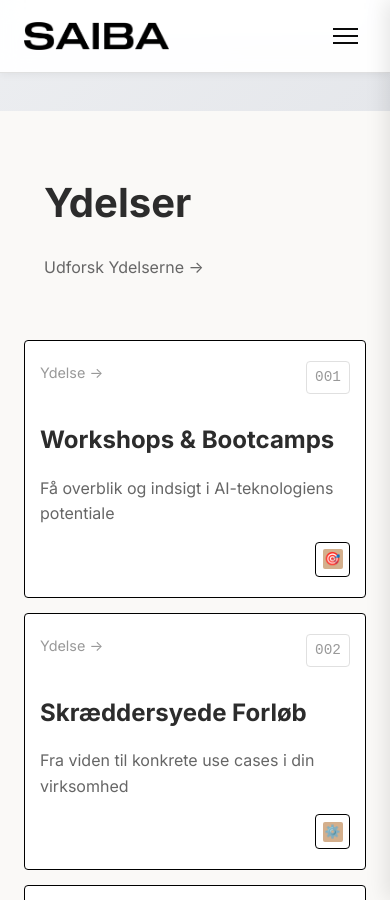
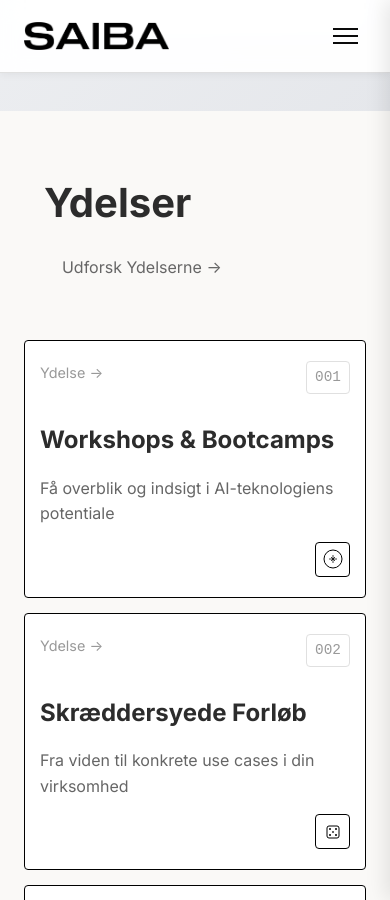
Before and after one commit to b4ltasar/saibaweb, a Jekyll site: the page built from index.html, in a window 390 px wide and 900 px high, scrolled down 944 px. Built offline with Jekyll 4.4.1, drawn with Linux system fonts in a browser that asks for light colours.

Commit message:
Add sophisticated hover animations and abstract geometric symbols
- Navigation links: Animated black underline on hover
- CTA buttons: Animated underline + smooth arrow animation
- Service cards: Custom SVG abstract geometric symbols inspired by reference
- Card icons: Elegant pulse and rotate animations on hover
- Symbols: Minimalist black geometric designs with smooth transitions
- All animations: Fast, elegant, design-inspired with intelligent loops

```diff
--- a/assets/css/main.css
+++ b/assets/css/main.css
@@ -73,6 +73,24 @@ body {
   text-decoration: none;
   font-weight: 500;
   transition: color 0.2s;
+  position: relative;
+  overflow: hidden;
+}
+
+.nav-links a::after {
+  content: '';
+  position: absolute;
+  bottom: -2px;
+  left: 0;
+  width: 0;
+  height: 2px;
+  background: black;
+  transition: width 0.3s ease;
+  transform-origin: left;
+}
+
+.nav-links a:hover::after {
+  width: 100%;
 }
 
 .nav-links a:hover {
@@ -170,6 +188,39 @@ body {
   color: #666;
   text-decoration: none;
   transition: color 0.3s ease;
+  position: relative;
+  display: inline-flex;
+  align-items: center;
+  gap: 8px;
+}
+
+.explore-link::after {
+  content: '';
+  position: absolute;
+  bottom: -4px;
+  left: 0;
+  width: 0;
+  height: 2px;
+  background: black;
+  transition: width 0.3s ease;
+  transform-origin: left;
+}
+
+.explore-link::before {
+  content: '↗';
+  font-size: 0.8rem;
+  opacity: 0;
+  transform: translateX(-5px);
+  transition: opacity 0.3s ease, transform 0.3s ease;
+}
+
+.explore-link:hover::after {
+  width: 100%;
+}
+
+.explore-link:hover::before {
+  opacity: 1;
+  transform: translateX(0);
 }
 
 .explore-link:hover {
@@ -208,6 +259,23 @@ body {
   color: #999;
   text-decoration: none;
   transition: color 0.3s ease;
+  position: relative;
+}
+
+.offering-link::after {
+  content: '';
+  position: absolute;
+  bottom: -2px;
+  left: 0;
+  width: 0;
+  height: 1px;
+  background: black;
+  transition: width 0.3s ease;
+  transform-origin: left;
+}
+
+.offering-link:hover::after {
+  width: 100%;
 }
 
 .offering-link:hover {
@@ -253,6 +321,7 @@ body {
   justify-content: center;
   align-items: center;
   transition: transform 0.3s ease;
+  overflow: hidden;
 }
 
 .service-card:hover .service-icon-container {
@@ -260,15 +329,48 @@ body {
 }
 
 .service-icon {
-  width: 20px;
-  height: 20px;
-  background: #d4af8c;
-  color: white;
+  width: 24px;
+  height: 24px;
   display: flex;
   align-items: center;
   justify-content: center;
-  border-radius: 2px;
-  font-size: 0.8rem;
+  color: black;
+}
+
+.icon-svg {
+  width: 100%;
+  height: 100%;
+  transition: all 0.4s ease;
+}
+
+.service-card:hover .icon-svg {
+  animation: iconPulse 1.5s ease-in-out infinite;
+  transform: scale(1.1);
+}
+
+.service-card:hover .icon-svg circle,
+.service-card:hover .icon-svg path {
+  animation: iconRotate 2s linear infinite;
+}
+
+@keyframes iconPulse {
+  0%, 100% {
+    opacity: 1;
+    transform: scale(1.1);
+  }
+  50% {
+    opacity: 0.7;
+    transform: scale(1.2);
+  }
+}
+
+@keyframes iconRotate {
+  0% {
+    transform: rotate(0deg);
+  }
+  100% {
+    transform: rotate(360deg);
+  }
 }
 
 /* AI Facts Section */
@@ -919,6 +1021,11 @@ body {
     height: 35px;
   }
 
+  .service-icon {
+    width: 20px;
+    height: 20px;
+  }
+
   .team-grid {
     grid-template-columns: 1fr;
   }
--- a/index.html
+++ b/index.html
@@ -42,7 +42,36 @@ description: "Fra hverdagens rutiner til ekstraordinære superkræfter med AI fo
                 <h3 class="service-title">{{ service.title }}</h3>
                 <p class="service-description">{{ service.description }}</p>
                 <div class="service-icon-container">
-                    <div class="service-icon">{{ service.icon }}</div>
+                    <div class="service-icon" data-icon="{{ service.icon }}">
+                        {% case service.icon %}
+                        {% when 'strategy' %}
+                            <svg viewBox="0 0 40 40" class="icon-svg">
+                                <circle cx="20" cy="20" r="18" fill="none" stroke="currentColor" stroke-width="2"/>
+                                <path d="M12 20h16M20 12v16M16 16l8 8M24 16l-8 8" stroke="currentColor" stroke-width="1.5" fill="none"/>
+                            </svg>
+                        {% when 'implementation' %}
+                            <svg viewBox="0 0 40 40" class="icon-svg">
+                                <rect x="8" y="8" width="24" height="24" rx="4" fill="none" stroke="currentColor" stroke-width="2"/>
+                                <circle cx="14" cy="14" r="2" fill="currentColor"/>
+                                <circle cx="26" cy="14" r="2" fill="currentColor"/>
+                                <circle cx="14" cy="26" r="2" fill="currentColor"/>
+                                <circle cx="26" cy="26" r="2" fill="currentColor"/>
+                                <path d="M18 20h4M20 18v4" stroke="currentColor" stroke-width="1.5"/>
+                            </svg>
+                        {% when 'education' %}
+                            <svg viewBox="0 0 40 40" class="icon-svg">
+                                <path d="M20 8l-12 6v8l12 6 12-6v-8l-12-6z" fill="none" stroke="currentColor" stroke-width="2"/>
+                                <path d="M8 14l12 6 12-6" stroke="currentColor" stroke-width="1.5" fill="none"/>
+                                <circle cx="20" cy="20" r="3" fill="none" stroke="currentColor" stroke-width="1.5"/>
+                            </svg>
+                        {% when 'consulting' %}
+                            <svg viewBox="0 0 40 40" class="icon-svg">
+                                <path d="M20 4l16 12v16H4V16l16-12z" fill="none" stroke="currentColor" stroke-width="2"/>
+                                <path d="M12 20h16M20 12v16" stroke="currentColor" stroke-width="1.5" fill="none"/>
+                                <circle cx="20" cy="20" r="4" fill="none" stroke="currentColor" stroke-width="1.5"/>
+                            </svg>
+                        {% endcase %}
+                    </div>
                 </div>
             </div>
             {% endfor %}
```
Also changed, not shown: _data/services.yml (+4 -4 lines).
